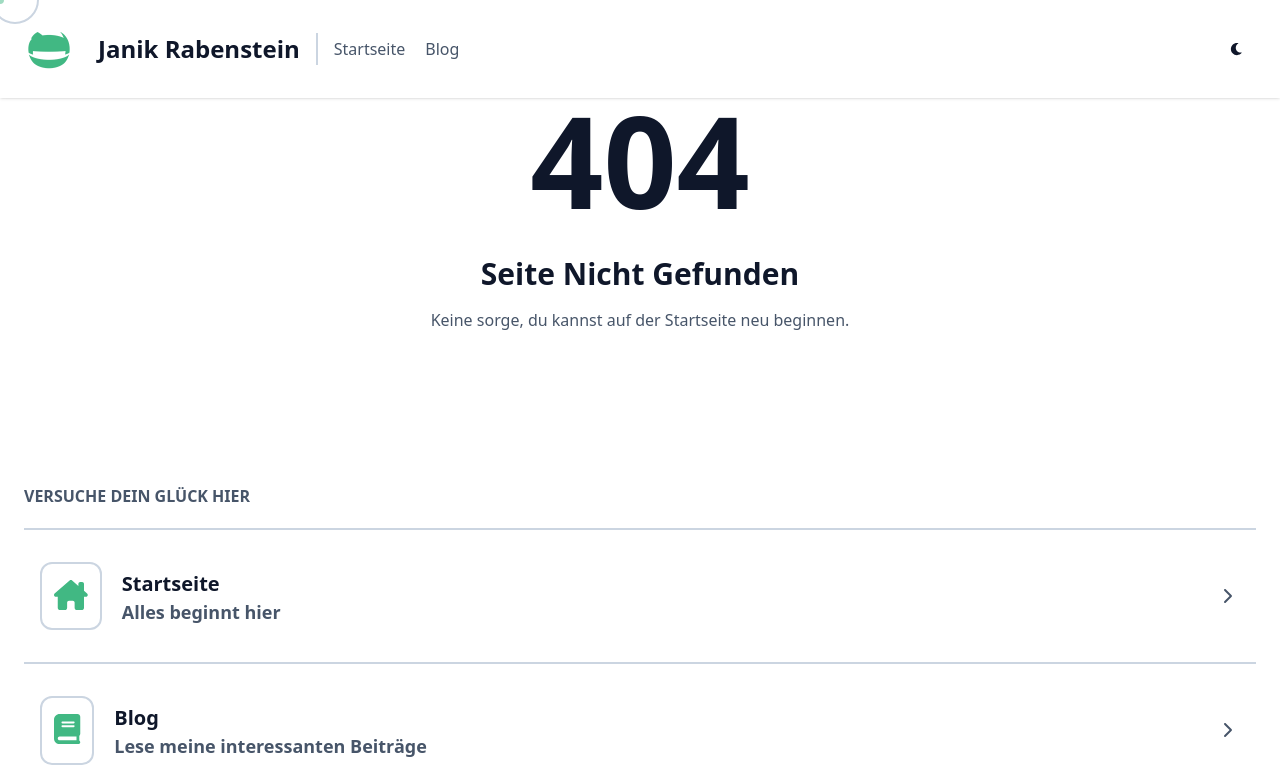
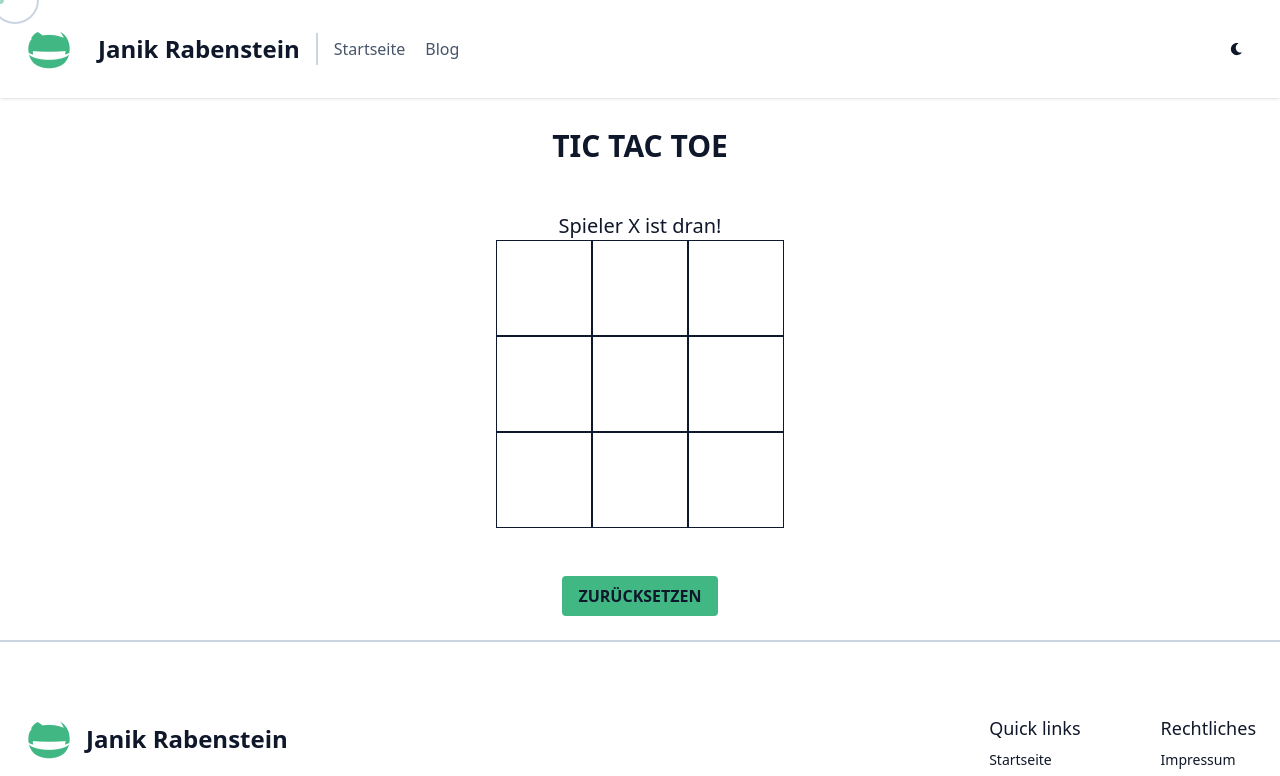
Before and after one commit to theravenstone/v1.janikrabenstein.de, a Vue app in the folder raven-frontend/: page /games/tictactoe in a window 1280 px wide. Shown: the top 776 px of the page. Built offline with nearby package versions, Linux system fonts and the light colour scheme.

Commit message:
added tictactoe game

```diff
--- a/raven-frontend/src/router/index.js
+++ b/raven-frontend/src/router/index.js
@@ -5,6 +5,7 @@ import ImprintView from '../views/ImprintView.vue'
 import PrivacyView from '../views/PrivacyView.vue'
 import BlogView from '../views/BlogView.vue'
 import BlogPostView from '../views/BlogPostView.vue'
+import TicTacToe from '../views/TicTacToe.vue'
 
 const routes = [{
         path: '/',
@@ -197,6 +198,11 @@ const routes = [{
         path: '/blog/post',
         redirect: '/blog'
     },
+    {
+        path: '/games/tictactoe',
+        name: 'Tic Tac Toe',
+        component: TicTacToe
+    }
 ]
 
 const router = createRouter({
--- /dev/null
+++ b/raven-frontend/src/views/TicTacToe.vue
@@ -0,0 +1,76 @@
+<template>
+    <section class="pt-32 text-center">
+        <h1 class="mb-12 text-3xl font-bold uppercase">Tic Tac Toe</h1>
+
+        <span class="text-xl mb-3">Spieler {{ player }} ist dran!</span>
+
+        <div class="flex flex-col items-center mb-12">
+            <div v-for="(row, x) in board" :key="x" class="flex">
+                <div v-for="(cell, y) in row" :key="y" @click="MakeMove(x, y)"
+                    :class="`border border-slate-900 dark:border-white w-24 h-24 hover:bg-slate-100 dark:hover:bg-slate-700 flex items-center justify-center text-4xl cursor-pointer ${cell === 'X' ? 'text-pink-500' : 'text-blue-400'}`">
+                    {{ cell === 'X' ? 'X' : cell === 'O' ? 'O' : '' }}
+
+                </div>
+            </div>
+        </div>
+
+        <div class="text-center mb-6">
+            <span v-if="winner" class="text-6xl font-bold mb-8">Spieler '{{ winner }}' gewinnt!</span>
+            <button @click="ResetGame"
+                class="px-4 py-2 bg-primary rounded uppercase font-bold hover:bg-primary-hover duration-300">Zurücksetzen</button>
+        </div>
+    </section>
+</template>
+
+<script setup>
+import { ref, computed } from 'vue'
+
+const player = ref('X')
+const board = ref([
+    ['', '', ''],
+    ['', '', ''],
+    ['', '', '']
+])
+
+const CalculateWinner = (board) => {
+    const lines = [[0, 1, 2], [3, 4, 5], [6, 7, 8], [0, 3, 6], [1, 4, 7], [2, 5, 8], [0, 4, 8], [2, 4, 6]]
+
+    for (let i = 0; i < lines.length; i++) {
+        const [a, b, c] = lines[i]
+
+        if (board[a] && board[a] === board[b] && board[a] === board[c]) {
+            return board[a]
+        }
+    }
+
+    return null
+}
+
+const winner = computed(() => CalculateWinner(board.value.flat()))
+
+const MakeMove = (x, y) => {
+    if (winner.value) return
+
+    if (board.value[x][y]) return
+
+    board.value[x][y] = player.value
+
+    player.value = player.value === 'X' ? 'O' : 'X'
+}
+
+const ResetGame = () => {
+    board.value = [
+        ['', '', ''],
+        ['', '', ''],
+        ['', '', '']
+    ]
+    player.value = 'X'
+}
+
+</script>
+
+<style>
+body {
+    @apply bg-slate-800 text-white;
+}
+</style>
```
